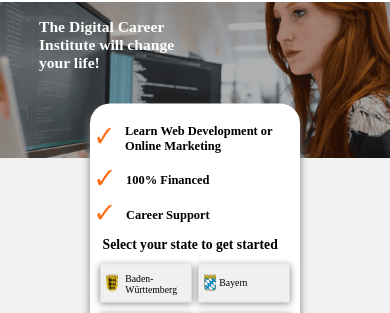
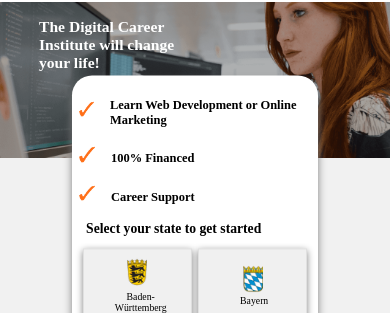
Before and after one commit to atakriti/dci-clone, a website: page src/index.html in a window 390 px wide. Shown: the part 37-350 px from the top of the page. Drawn offline with nearby package versions, Linux system fonts and the light colour scheme; files that its build step writes are made by us from their sources.

Commit message:
made the countries column

```diff
--- a/src/scss/mobile.scss
+++ b/src/scss/mobile.scss
@@ -26,7 +26,7 @@
             }
             flex-direction: column;
             .states{
-                 width: 60%;
+                 width: 70%;
                 margin: 0 auto;
                 transform: translate(0,-10%);
                 .checked{
@@ -44,12 +44,20 @@
                 // countries
                 .countries{
                     div{
+                        justify-content: center;
+                        align-items: center;
+                       a{
+                           flex-direction: column;
+
+                           padding: 0;
+                       }
                         img{
-                            width: 3vw;
-                            height: 5vw;
+                            width: 5vw;
+                            height: 8vw;
                         }
                         p{
                             font-size: 2.5vw;
+                            text-align: center;
                             margin-left: 6%;
                         }
                     }
```
